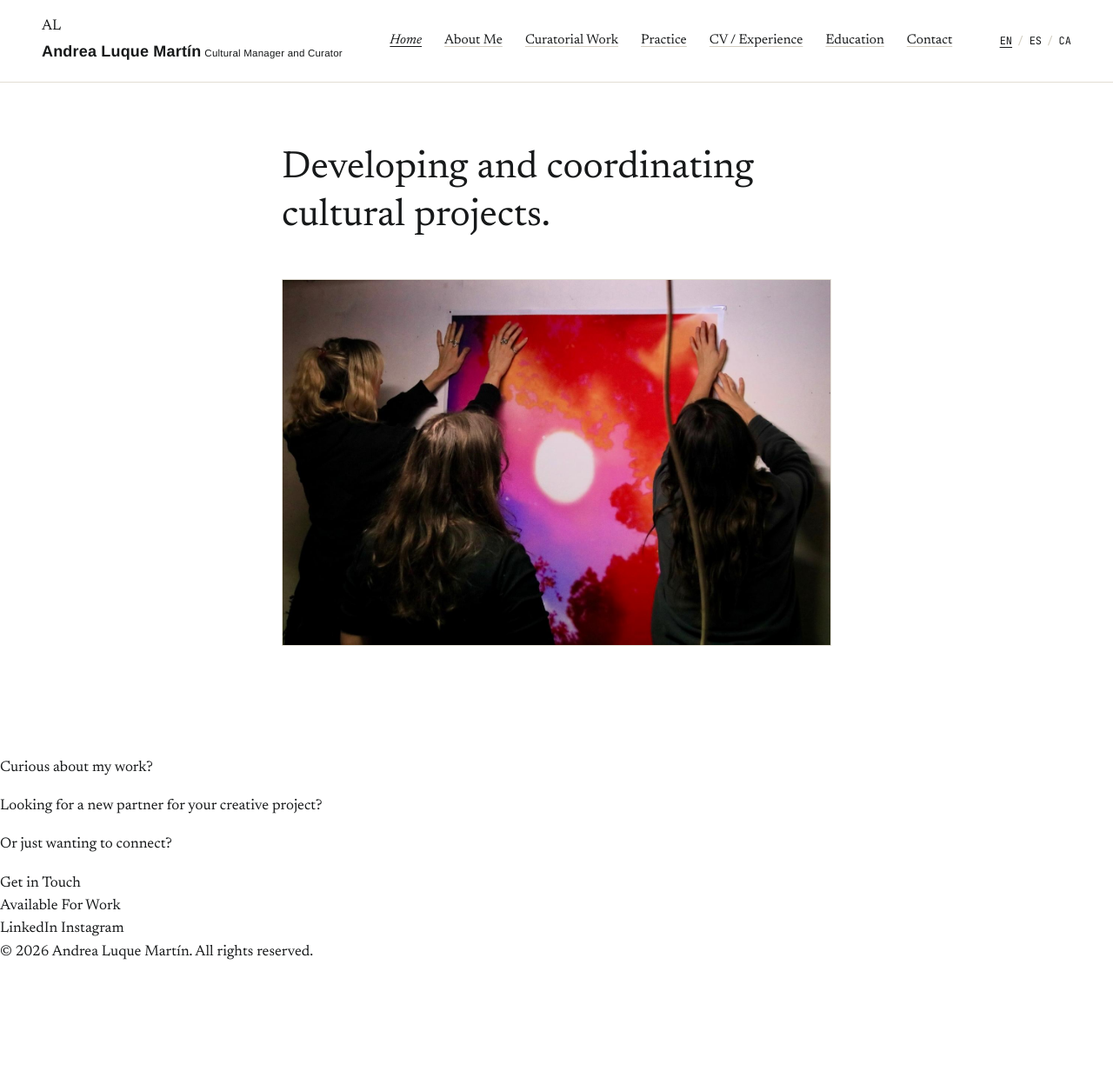
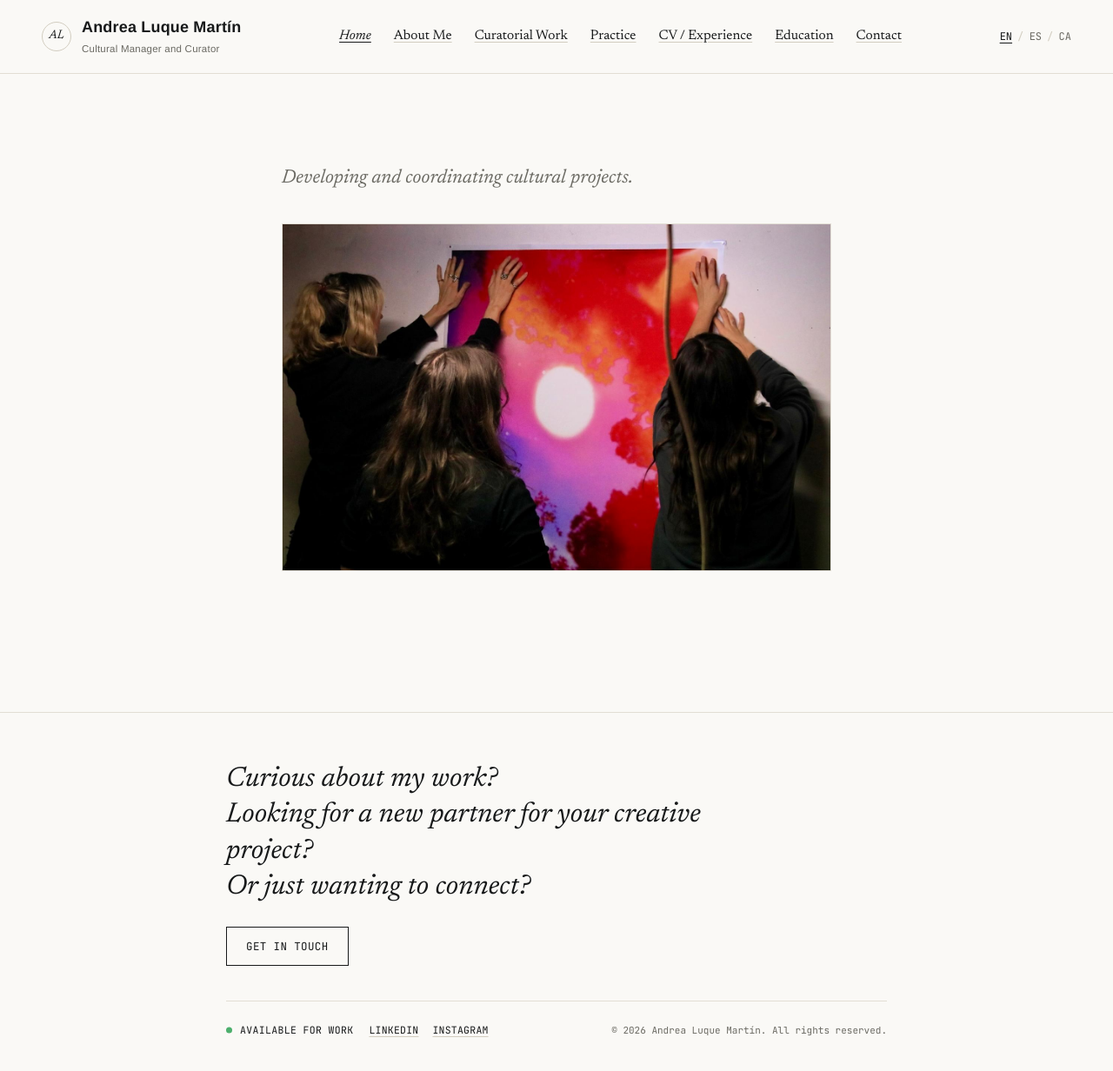
Before and after one commit to andrea-luque/andrea-luque-portfolio, a plain HTML site: page index.html in a window 1280 px wide. Shown: the whole page at 87% size. Before the commit the page ends 1109 px from the top, so only its background shows below. Drawn offline with Linux system fonts and the light colour scheme.

Commit message:
Update design tokens and layout styles in CSS

```diff
--- a/style.css
+++ b/style.css
@@ -2,9 +2,9 @@
    Design tokens
    ========================================================================== */
 :root{
-  --bg:        #ffffff;
+  --bg:        #faf9f6;
   --ink:       #17191a;
-  --muted:     #17191a;
+  --muted:     #6b6a63;
   --rule:      #e2ded4;
   --rule-2:    #d2cdc0;
   --sidebar-w: 320px;
@@ -50,7 +50,7 @@ ul{ list-style: none; margin: 0; padding: 0; }
   min-height: 100vh;
 }
 
-/* ---------------------------- Sidebar (ahora barra superior) ------------ */
+/* ---------------------------- Header / top nav -------------------------- */
 .sidebar{
   width: 100%;
   flex-shrink: 0;
@@ -75,10 +75,39 @@ ul{ list-style: none; margin: 0; padding: 0; }
 
 .identity{
   display: flex;
+  flex-direction: row;
+  align-items: center;
+  gap: 12px;
+  order: 1;
+  flex-shrink: 0;
+}
+
+/* Monogram mark — the site's signature wordmark, echoes the favicon */
+.identity-mark{
+  display: flex;
+  align-items: center;
+  justify-content: center;
+  width: 34px;
+  height: 34px;
+  border-radius: 50%;
+  border: 1px solid var(--rule-2);
+  font-family: var(--serif);
+  font-style: italic;
+  font-size: 14px;
+  color: var(--ink);
+  flex-shrink: 0;
+  transition: background 0.15s ease, color 0.15s ease, border-color 0.15s ease;
+}
+.identity:hover .identity-mark{
+  background: var(--ink);
+  color: var(--bg);
+  border-color: var(--ink);
+}
+
+.identity-text{
+  display: flex;
   flex-direction: column;
   gap: 2px;
-  order: 1;
-  flex-shrink: 0;
 }
 .identity-name{
   font-family: var(--helvetica);
@@ -168,6 +197,7 @@ ul{ list-style: none; margin: 0; padding: 0; }
   padding: 64px 64px 120px;
   max-width: 760px;
   margin: 0 auto;
+  width: 100%;
 }
 
 .content:focus{ outline: none; }
@@ -182,9 +212,9 @@ ul{ list-style: none; margin: 0; padding: 0; }
 
 .eyebrow{
   font-family: var(--mono);
-  font-size: 11.5px;
-  letter-spacing: 0.06em;
-  text-transform: uppercase;
+  font-size: 12px;
+  letter-spacing: 0.02em;
+  text-transform: lowercase;
   color: var(--muted);
   margin: 0 0 14px;
 }
@@ -200,23 +230,33 @@ h1.page-title, h2.page-title{
 p{ margin: 0 0 18px; color: var(--ink); }
 p.muted{ color: var(--muted); }
 
-/* ---------------------------- Home --------------------------------------- */
+/* ---------------------------- Home ---------------------------------------
+   Big stacked wordmark, à la Dàlila Cataldi's Framer site: two oversized
+   lines of the name, a small role line, tagline, and a CTA into the work.
+   ---------------------------------------------------------------------- */
 .home-view{
-  min-height: calc(100vh - 208px);
+  min-height: calc(100vh - 250px);
   display: flex;
   flex-direction: column;
   justify-content: center;
 }
-.home-tagline{
-  font-size: 44px;
-  font-style: normal;
-  font-weight: 400;
-  line-height: 1.25;
-  max-width: 640px;
-  margin: 0 0 34px;
+
+.home-hero{ margin-bottom: 22px; }
+.home-name-line{
+  font-family: var(--serif);
+  font-weight: 700;
+  font-size: clamp(52px, 9vw, 108px);
+  line-height: 0.98;
+  letter-spacing: -0.01em;
+  margin: 0;
   animation: bounce-up 0.75s cubic-bezier(0.34, 1.56, 0.64, 1) both;
 }
-.home-tagline em{ font-style: italic; }
+.home-name-line--italic{
+  font-weight: 400;
+  font-style: italic;
+  color: var(--muted);
+  animation-delay: 0.06s;
+}
 @keyframes bounce-up{
   0%{ opacity: 0; transform: translateY(46px); }
   55%{ opacity: 1; transform: translateY(-10px); }
@@ -224,15 +264,17 @@ p.muted{ color: var(--muted); }
   100%{ opacity: 1; transform: translateY(0); }
 }
 
-.home-cta{
+.home-role{
   font-family: var(--mono);
   font-size: 12.5px;
-  letter-spacing: 0.02em;
+  letter-spacing: 0.04em;
+  text-transform: lowercase;
   color: var(--muted);
+  margin: 18px 0 26px;
   position: relative;
   padding-left: 16px;
 }
-.home-cta::before{
+.home-role::before{
   content: "";
   position: absolute;
   left: 0;
@@ -243,6 +285,29 @@ p.muted{ color: var(--muted); }
   background: var(--ink);
 }
 
+.home-tagline{
+  font-size: 22px;
+  font-style: italic;
+  font-weight: 400;
+  line-height: 1.4;
+  max-width: 560px;
+  color: var(--muted);
+  margin: 0 0 26px;
+}
+
+.home-cta-link{
+  display: inline-block;
+  font-family: var(--mono);
+  font-size: 12.5px;
+  letter-spacing: 0.03em;
+  text-transform: uppercase;
+  border-bottom: 1px solid var(--ink);
+  padding-bottom: 4px;
+  margin-bottom: 44px;
+  transition: opacity 0.15s ease;
+}
+.home-cta-link:hover{ opacity: 0.6; }
+
 /* Home photo: single large image below the tagline. */
 .home-photos{
   margin-top: 10px;
@@ -252,7 +317,7 @@ p.muted{ color: var(--muted); }
   display: block;
   width: 100%;
   height: auto;
-  max-height: 60vh;
+  max-height: 50vh;
   object-fit: cover;
   border: 1px solid var(--rule);
   background: var(--bg);
@@ -522,11 +587,98 @@ p.muted{ color: var(--muted); }
 }
 
 /* ==========================================================================
+   Sitewide footer — mirrors the Framer reference's closing CTA block:
+   a soft-italic question, a "Get in Touch" button, availability badge,
+   socials, and a copyright line.
+   ========================================================================== */
+.site-footer{
+  border-top: 1px solid var(--rule);
+  padding: 56px 64px 40px;
+}
+.footer-inner{
+  max-width: 760px;
+  margin: 0 auto;
+}
+.footer-cta{ margin-bottom: 40px; }
+.footer-cta-line{
+  font-family: var(--serif);
+  font-style: italic;
+  font-size: clamp(22px, 3.4vw, 32px);
+  font-weight: 400;
+  line-height: 1.3;
+  color: var(--ink);
+  margin: 0;
+  max-width: 620px;
+}
+.footer-get-in-touch{
+  display: inline-block;
+  margin-top: 24px;
+  font-family: var(--mono);
+  font-size: 12.5px;
+  letter-spacing: 0.03em;
+  text-transform: uppercase;
+  border: 1px solid var(--ink);
+  padding: 12px 22px;
+  transition: background 0.15s ease, color 0.15s ease;
+}
+.footer-get-in-touch:hover{ background: var(--ink); color: var(--bg); }
+
+.footer-bottom{
+  display: flex;
+  align-items: center;
+  flex-wrap: wrap;
+  gap: 18px;
+  padding-top: 24px;
+  border-top: 1px solid var(--rule);
+}
+.footer-available{
+  font-family: var(--mono);
+  font-size: 11.5px;
+  letter-spacing: 0.03em;
+  text-transform: uppercase;
+  color: var(--ink);
+  position: relative;
+  padding-left: 16px;
+}
+.footer-available::before{
+  content: "";
+  position: absolute;
+  left: 0;
+  top: 50%;
+  transform: translateY(-50%);
+  width: 7px;
+  height: 7px;
+  border-radius: 50%;
+  background: #4caf6d;
+}
+.footer-social{
+  display: flex;
+  gap: 16px;
+  font-family: var(--mono);
+  font-size: 11.5px;
+  letter-spacing: 0.02em;
+  text-transform: uppercase;
+}
+.footer-social a{
+  text-decoration: underline;
+  text-decoration-color: var(--rule-2);
+  text-underline-offset: 3px;
+}
+.footer-social a:hover{ text-decoration-color: var(--ink); }
+.footer-copyright{
+  margin-left: auto;
+  font-family: var(--mono);
+  font-size: 11px;
+  color: var(--muted);
+}
+
+/* ==========================================================================
    Responsive
    ========================================================================== */
 @media (max-width: 860px){
   .content{ padding: 64px 40px 100px; }
   .cv-entry{ grid-template-columns: 1fr; gap: 6px; }
+  .site-footer{ padding: 48px 40px 32px; }
 }
 
 @media (max-width: 720px){
@@ -547,12 +699,17 @@ p.muted{ color: var(--muted); }
   .main-nav > ul{ flex-direction: column; align-items: flex-start; gap: 11px; }
   .content{ padding: 48px 24px 90px; max-width: 100%; }
   .home-view{ min-height: auto; padding: 20px 0 10px; }
-  .home-tagline{ font-size: 30px; }
+  .home-name-line{ font-size: clamp(40px, 14vw, 64px); }
+  .home-tagline{ font-size: 18px; }
   .project-detail-title{ font-size: 27px; }
   .project-detail-columns{ grid-template-columns: 1fr; gap: 24px; }
   .project-detail-body{
     column-count: 1;
   }
+  .site-footer{ padding: 40px 24px 28px; }
+  .footer-cta-line{ font-size: 24px; }
+  .footer-bottom{ flex-direction: column; align-items: flex-start; gap: 12px; }
+  .footer-copyright{ margin-left: 0; }
 }
 /* ---------------------------- Project gallery (carousel) ---------------------------- */
 .project-figure{
```
